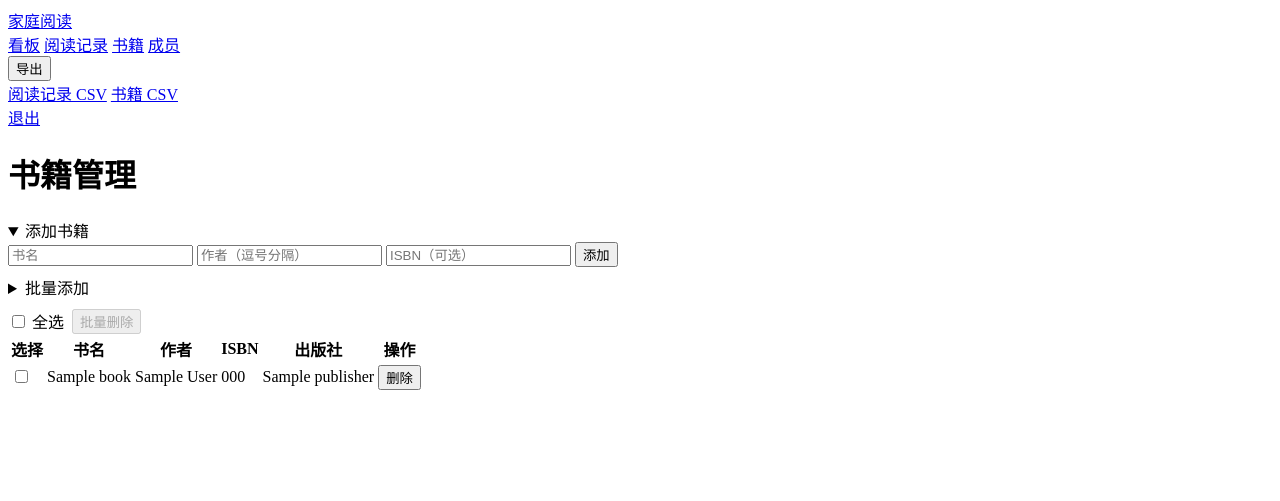
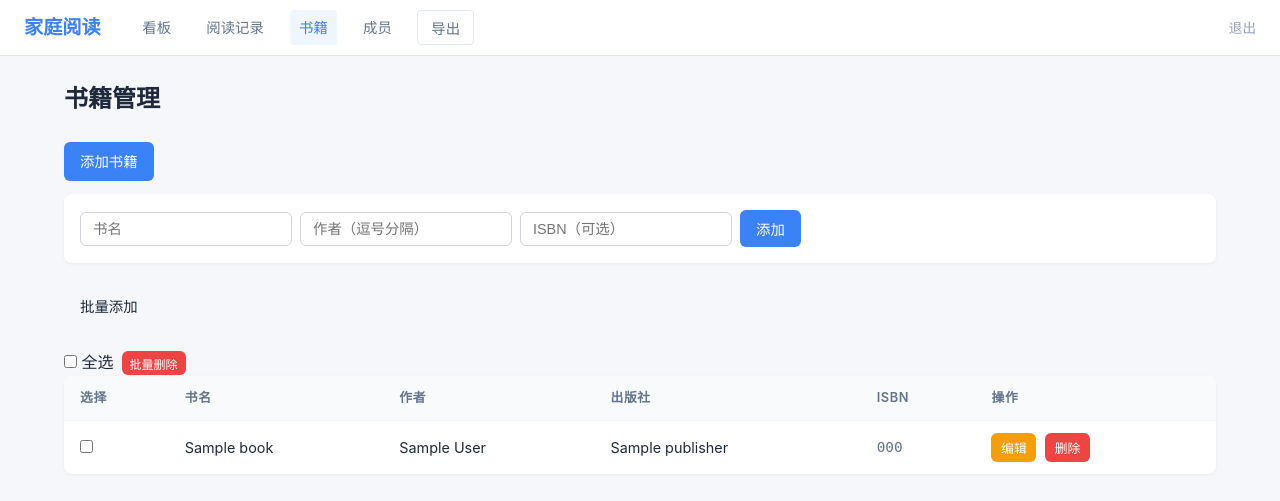
Before and after one commit to CristinaZhang/family-reading, a FastAPI app: template backend/app/templates/books.html in a window 1280 px wide, after a click on "添加书籍". Shown: the top 501 px of the page. Run offline with FastAPI, Linux system fonts and the light colour scheme; the template is opened without the code that fills it: most values are stand-ins (such as "Sample title", 1, 10 or a date in 2020); parts of the project's set-up code (start-up, migrations or seed data) failed here and were passed over; some libraries are stand-ins or nearby versions.

Commit message:
feat: 书籍编辑弹窗 + 标记读完改用 fetch PATCH
- PATCH /web/families/{id}/books/{book_id} 支持修改书名/作者/出版社/ISBN
- 书籍列表页添加「编辑」按钮 + 弹窗表单
- 标记读完和删除阅读记录改用 fetch，避免 HTMX 内嵌问题
- 添加 modal CSS 和 btn-edit 样式
- 书籍页调整列顺序：选择→书名→作者→出版社→ISBN

Co-Authored-By: Claude Opus 4.6 <noreply@anthropic.com>

```diff
--- a/backend/app/templates/books.html
+++ b/backend/app/templates/books.html
@@ -43,22 +43,22 @@
       <th>选择</th>
       <th>书名</th>
       <th>作者</th>
+      <th>出版社</th>
       <th>ISBN</th>
-      <th>出版社</th>
       <th>操作</th>
     </tr>
   </thead>
   <tbody>
     {% for b in books %}
-    <tr>
+    <tr id="book-row-{{ b.id }}">
       <td><input type="checkbox" class="book-cb" data-id="{{ b.id }}"></td>
-      <td class="book-title">{{ b.title }}</td>
-      <td>{{ b.authors_json|replace('[', '')|replace(']', '')|replace('"', '') }}</td>
-      <td class="isbn">{{ b.isbn13 or '-' }}</td>
-      <td>{{ b.publisher or '-' }}</td>
+      <td class="book-title" id="book-title-{{ b.id }}">{{ b.title }}</td>
+      <td id="book-authors-{{ b.id }}">{{ b.authors_json|replace('[', '')|replace(']', '')|replace('"', '') }}</td>
+      <td id="book-publisher-{{ b.id }}">{{ b.publisher or '-' }}</td>
+      <td class="isbn" id="book-isbn-{{ b.id }}">{{ b.isbn13 or '-' }}</td>
       <td class="actions">
-        <button class="btn btn-sm btn-danger"
-                onclick="deleteBook({{ family_id }}, {{ b.id }})">删除</button>
+        <button class="btn btn-sm btn-edit" onclick="editBook({{ family_id }}, {{ b.id }}, '{{ b.title }}', '{{ b.authors_json|replace("'", "\\'") }}', '{{ b.publisher or '' }}', '{{ b.isbn13 or '' }}')">编辑</button>
+        <button class="btn btn-sm btn-danger" onclick="deleteBook({{ family_id }}, {{ b.id }})">删除</button>
       </td>
     </tr>
     {% endfor %}
@@ -67,6 +67,26 @@
 {% else %}
 <p class="empty">暂无书籍</p>
 {% endif %}
+
+<!-- 编辑书籍弹窗 -->
+<div id="edit-book-modal" class="modal" style="display:none;">
+  <div class="modal-backdrop" onclick="closeEditModal()"></div>
+  <div class="modal-content">
+    <h3 id="edit-book-title">编辑书籍</h3>
+    <form id="edit-book-form" onsubmit="saveBook(event)">
+      <input type="hidden" id="edit-book-id">
+      <input type="hidden" id="edit-family-id">
+      <label>书名 <input type="text" id="edit-title-input" required></label>
+      <label>作者（逗号分隔） <input type="text" id="edit-authors-input"></label>
+      <label>出版社 <input type="text" id="edit-publisher-input"></label>
+      <label>ISBN <input type="text" id="edit-isbn-input"></label>
+      <div class="modal-actions">
+        <button type="submit" class="btn btn-primary">保存</button>
+        <button type="button" class="btn" onclick="closeEditModal()">取消</button>
+      </div>
+    </form>
+  </div>
+</div>
 {% endblock %}
 
 {% block extra_js %}
@@ -97,5 +117,33 @@ async function bulkDeleteBooks(familyId) {
   }
   window.location.href = `/web/families/${familyId}/books`;
 }
+function editBook(familyId, bookId, title, authorsJson, publisher, isbn) {
+  document.getElementById('edit-book-id').value = bookId;
+  document.getElementById('edit-family-id').value = familyId;
+  document.getElementById('edit-title-input').value = title;
+  let authors = '';
+  try { authors = JSON.parse(authorsJson).join(', '); } catch(e) { authors = authorsJson; }
+  document.getElementById('edit-authors-input').value = authors;
+  document.getElementById('edit-publisher-input').value = publisher;
+  document.getElementById('edit-isbn-input').value = isbn;
+  document.getElementById('edit-book-modal').style.display = 'flex';
+}
+function closeEditModal() {
+  document.getElementById('edit-book-modal').style.display = 'none';
+}
+async function saveBook(e) {
+  e.preventDefault();
+  const bookId = document.getElementById('edit-book-id').value;
+  const familyId = document.getElementById('edit-family-id').value;
+  const fd = new FormData();
+  fd.append('title', document.getElementById('edit-title-input').value);
+  fd.append('authors', document.getElementById('edit-authors-input').value);
+  fd.append('publisher', document.getElementById('edit-publisher-input').value);
+  fd.append('isbn', document.getElementById('edit-isbn-input').value);
+  const resp = await fetch(`/web/families/${familyId}/books/${bookId}`, {
+    method: 'PATCH', body: fd
+  });
+  if (resp.ok || resp.status === 302) window.location.reload();
+}
 </script>
 {% endblock %}
--- /dev/null
+++ b/backend/static/css/web.css
@@ -0,0 +1,142 @@
+/* --- Reset & Base --- */
+*, *::before, *::after { box-sizing: border-box; margin: 0; padding: 0; }
+body { font-family: -apple-system, BlinkMacSystemFont, "Segoe UI", Roboto, "Helvetica Neue", Arial, sans-serif; background: #f5f7fa; color: #1e293b; line-height: 1.6; }
+
+/* --- Navbar --- */
+.navbar { display: flex; align-items: center; padding: 0 1.5rem; background: #fff; border-bottom: 1px solid #e2e8f0; height: 56px; position: sticky; top: 0; z-index: 100; }
+.nav-brand a { font-size: 1.2rem; font-weight: 700; color: #3b82f6; text-decoration: none; }
+.nav-links { display: flex; gap: 1rem; margin-left: 2rem; align-items: center; }
+.nav-links a { text-decoration: none; color: #64748b; font-size: 0.9rem; padding: 0.4rem 0.6rem; border-radius: 4px; }
+.nav-links a.active, .nav-links a:hover { color: #3b82f6; background: #eff6ff; }
+.nav-end { margin-left: auto; }
+.nav-end a { text-decoration: none; color: #94a3b8; font-size: 0.85rem; }
+.nav-end a:hover { color: #ef4444; }
+
+/* Dropdown */
+.nav-dropdown { position: relative; }
+.nav-drop-btn { background: none; border: 1px solid #e2e8f0; padding: 0.4rem 0.8rem; border-radius: 4px; cursor: pointer; color: #64748b; font-size: 0.9rem; }
+.nav-drop-content { display: none; position: absolute; right: 0; top: 100%; background: #fff; border: 1px solid #e2e8f0; border-radius: 6px; box-shadow: 0 4px 12px rgba(0,0,0,0.1); min-width: 160px; z-index: 50; }
+.nav-dropdown:hover .nav-drop-content { display: block; }
+.nav-drop-content a { display: block; padding: 0.5rem 1rem; text-decoration: none; color: #334155; font-size: 0.85rem; }
+.nav-drop-content a:hover { background: #f1f5f9; }
+
+/* --- Container --- */
+.container { max-width: 1200px; margin: 0 auto; padding: 1.5rem; }
+
+/* --- Page Title --- */
+.page-title { font-size: 1.5rem; font-weight: 700; margin-bottom: 1.5rem; }
+
+/* --- Buttons --- */
+.btn { display: inline-block; padding: 0.5rem 1rem; border: none; border-radius: 6px; cursor: pointer; font-size: 0.9rem; text-decoration: none; text-align: center; }
+.btn-primary { background: #3b82f6; color: #fff; }
+.btn-primary:hover { background: #2563eb; }
+.btn-success { background: #10b981; color: #fff; }
+.btn-success:hover { background: #059669; }
+.btn-danger { background: #ef4444; color: #fff; }
+.btn-danger:hover { background: #dc2626; }
+.btn-sm { padding: 0.3rem 0.6rem; font-size: 0.8rem; }
+.btn-block { display: block; width: 100%; }
+
+/* --- Stats Grid --- */
+.stats-grid { display: grid; grid-template-columns: repeat(auto-fill, minmax(240px, 1fr)); gap: 1rem; margin-bottom: 2rem; }
+.stat-card { background: #fff; border-radius: 10px; padding: 1.2rem; box-shadow: 0 1px 3px rgba(0,0,0,0.06); }
+.stat-name { font-size: 1.1rem; margin-bottom: 0.8rem; color: #334155; }
+.stat-numbers { display: grid; grid-template-columns: repeat(4, 1fr); gap: 0.5rem; text-align: center; }
+.stat-number .num { display: block; font-size: 1.4rem; font-weight: 700; }
+.stat-number:nth-child(1) .num { color: #3b82f6; }
+.stat-number:nth-child(2) .num { color: #10b981; }
+.stat-number:nth-child(3) .num { color: #6b7280; }
+.stat-number:nth-child(4) .num { color: #f59e0b; }
+.stat-number .label { display: block; font-size: 0.75rem; color: #94a3b8; }
+
+/* --- Charts Grid --- */
+.charts-grid { display: grid; grid-template-columns: repeat(auto-fit, minmax(300px, 1fr)); gap: 1rem; margin-bottom: 2rem; }
+.chart-card { background: #fff; border-radius: 10px; padding: 1.2rem; box-shadow: 0 1px 3px rgba(0,0,0,0.06); }
+.chart-card h3 { font-size: 1rem; color: #475569; margin-bottom: 1rem; }
+.chart-card canvas { max-height: 280px; }
+
+/* --- Recent Section --- */
+.recent-section { margin-bottom: 2rem; }
+.recent-section h2 { font-size: 1.2rem; margin-bottom: 1rem; color: #334155; }
+
+/* --- Table --- */
+.table { width: 100%; border-collapse: collapse; background: #fff; border-radius: 8px; overflow: hidden; box-shadow: 0 1px 3px rgba(0,0,0,0.06); }
+.table th { background: #f8fafc; font-size: 0.8rem; color: #64748b; text-align: left; padding: 0.75rem 1rem; font-weight: 600; text-transform: uppercase; letter-spacing: 0.05em; }
+.table td { padding: 0.75rem 1rem; border-top: 1px solid #f1f5f9; font-size: 0.9rem; vertical-align: middle; }
+.table tr:hover td { background: #f8fafc; }
+.actions { white-space: nowrap; }
+.actions .btn { margin-right: 0.3rem; }
+
+/* --- Badges --- */
+.badge { display: inline-block; padding: 0.15rem 0.5rem; border-radius: 999px; font-size: 0.75rem; font-weight: 600; }
+.badge-wishlist { background: #f1f5f9; color: #64748b; }
+.badge-reading { background: #dbeafe; color: #1d4ed8; }
+.badge-finished { background: #d1fae5; color: #047857; }
+.badge-paused { background: #fef3c7; color: #92400e; }
+.badge-rereading { background: #ede9fe; color: #6d28d9; }
+
+/* --- Forms --- */
+.form-group { margin-bottom: 1rem; }
+.form-group label { display: block; font-size: 0.85rem; color: #64748b; margin-bottom: 0.3rem; font-weight: 500; }
+input[type="text"], input[type="date"], select { padding: 0.5rem 0.75rem; border: 1px solid #d1d5db; border-radius: 6px; font-size: 0.9rem; background: #fff; }
+input[type="text"]:focus, input[type="date"]:focus, select:focus { outline: none; border-color: #3b82f6; box-shadow: 0 0 0 3px rgba(59,130,246,0.1); }
+.form-inline { display: flex; gap: 0.5rem; flex-wrap: wrap; align-items: center; }
+
+/* Add form details */
+.add-form { margin-bottom: 1.5rem; }
+.add-form summary { cursor: pointer; }
+.add-form form { margin-top: 0.8rem; padding: 1rem; background: #fff; border-radius: 8px; box-shadow: 0 1px 3px rgba(0,0,0,0.06); }
+
+/* Filter form */
+.filter-form { display: flex; gap: 0.5rem; align-items: center; }
+.page-header { display: flex; justify-content: space-between; align-items: center; margin-bottom: 1.5rem; flex-wrap: wrap; gap: 1rem; }
+.page-header .page-title { margin-bottom: 0; }
+
+/* Add member form */
+.add-member-form { display: flex; gap: 0.5rem; margin-bottom: 1.5rem; }
+
+/* --- Book cover --- */
+.book-cover { width: 40px; height: 55px; object-fit: cover; border-radius: 4px; }
+.book-cover-placeholder { width: 40px; height: 55px; background: #f1f5f9; border-radius: 4px; display: flex; align-items: center; justify-content: center; font-size: 1.2rem; }
+.isbn { font-family: monospace; font-size: 0.85rem; color: #64748b; }
+
+/* --- Login --- */
+.login-body { display: flex; align-items: center; justify-content: center; min-height: 100vh; background: linear-gradient(135deg, #667eea 0%, #764ba2 100%); }
+.login-card { background: #fff; border-radius: 16px; padding: 2.5rem; width: 100%; max-width: 380px; box-shadow: 0 20px 60px rgba(0,0,0,0.15); text-align: center; }
+.login-card h1 { font-size: 1.8rem; color: #3b82f6; margin-bottom: 0.5rem; }
+.login-subtitle { color: #94a3b8; font-size: 0.9rem; margin-bottom: 1.5rem; }
+.login-form { text-align: left; }
+.alert { padding: 0.75rem 1rem; border-radius: 6px; font-size: 0.85rem; margin-bottom: 1rem; }
+.alert-error { background: #fef2f2; color: #dc2626; border: 1px solid #fecaca; }
+
+/* --- Empty state --- */
+.empty { text-align: center; color: #94a3b8; padding: 2rem; }
+.empty-state { text-align: center; padding: 4rem 1rem; }
+.empty-state h2 { font-size: 1.5rem; margin-bottom: 0.5rem; color: #334155; }
+.empty-state p { color: #64748b; margin-bottom: 1.5rem; }
+
+/* --- Responsive --- */
+@media (max-width: 768px) {
+  .navbar { padding: 0 1rem; }
+  .nav-links { gap: 0.5rem; margin-left: 1rem; }
+  .nav-links a { font-size: 0.8rem; padding: 0.3rem 0.4rem; }
+  .stats-grid { grid-template-columns: repeat(2, 1fr); }
+  .charts-grid { grid-template-columns: 1fr; }
+  .stat-numbers { grid-template-columns: repeat(2, 1fr); }
+  .form-inline { flex-direction: column; align-items: stretch; }
+  .table { font-size: 0.8rem; }
+  .table th, .table td { padding: 0.5rem; }
+}
+
+/* --- Modal --- */
+.modal { position: fixed; inset: 0; display: flex; align-items: center; justify-content: center; z-index: 200; }
+.modal-backdrop { position: fixed; inset: 0; background: rgba(0,0,0,0.4); }
+.modal-content { position: relative; background: #fff; border-radius: 12px; padding: 1.5rem; width: 100%; max-width: 440px; box-shadow: 0 20px 60px rgba(0,0,0,0.2); z-index: 201; }
+.modal-content h3 { font-size: 1.1rem; margin-bottom: 1rem; color: #334155; }
+.modal-content label { display: block; font-size: 0.85rem; color: #64748b; margin: 0.5rem 0 0.2rem; }
+.modal-content input { width: 100%; padding: 0.5rem 0.75rem; border: 1px solid #d1d5db; border-radius: 6px; font-size: 0.9rem; }
+.modal-actions { display: flex; gap: 0.5rem; margin-top: 1rem; }
+
+.btn-edit { background: #f59e0b; color: #fff; }
+.btn-edit:hover { background: #d97706; }
+.btn-small { padding: 0.2rem 0.5rem; font-size: 0.75rem; }
```
Also changed, not shown: backend/app/routers/web.py (+34 -0 lines).
